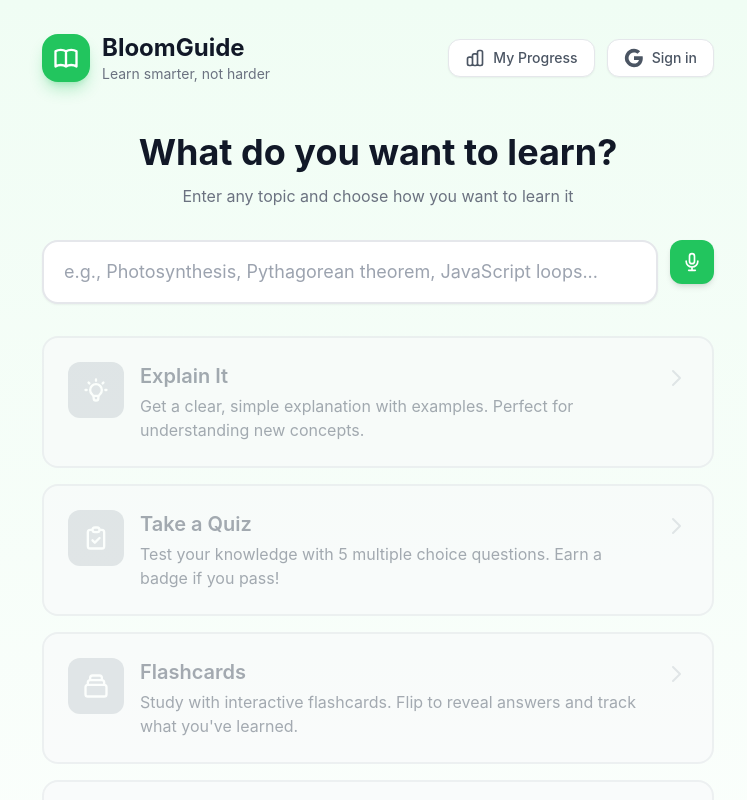
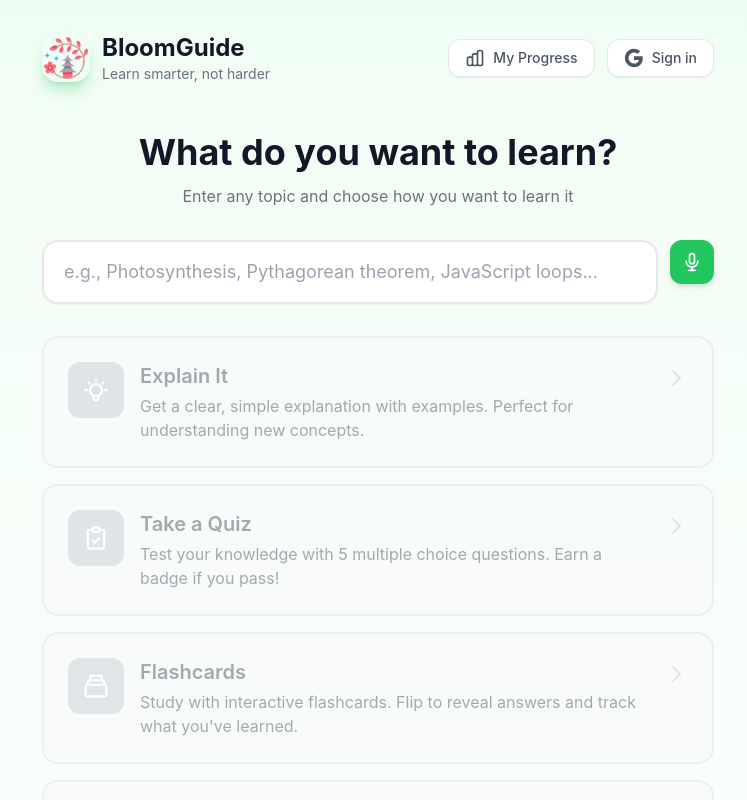
Before and after one commit to medss19/Bloom-guide, a Next.js app: page / in a window 1280 px wide. Shown: the top 800 px of the page, without its empty margins (262-1009 px from the left). Built offline with nearby package versions, Linux system fonts and the light colour scheme; no server answers.

Commit message:
modify readme and change icon

```diff
--- a/src/app/page.tsx
+++ b/src/app/page.tsx
@@ -124,11 +124,11 @@ export default function Home() {
       <header className="pt-8 pb-4 px-4">
         <div className="max-w-2xl mx-auto flex items-center justify-between">
           <div className="flex items-center gap-3">
-            <div className="w-12 h-12 bg-bloom-500 rounded-2xl flex items-center justify-center shadow-lg shadow-bloom-500/30">
-              <svg className="w-7 h-7 text-white" fill="none" stroke="currentColor" viewBox="0 0 24 24">
-                <path strokeLinecap="round" strokeLinejoin="round" strokeWidth={2} d="M12 6.253v13m0-13C10.832 5.477 9.246 5 7.5 5S4.168 5.477 3 6.253v13C4.168 18.477 5.754 18 7.5 18s3.332.477 4.5 1.253m0-13C13.168 5.477 14.754 5 16.5 5c1.747 0 3.332.477 4.5 1.253v13C19.832 18.477 18.247 18 16.5 18c-1.746 0-3.332.477-4.5 1.253" />
-              </svg>
-            </div>
+            <img
+              src="/icon.png"
+              alt="BloomGuide"
+              className="w-12 h-12 rounded-2xl shadow-lg shadow-bloom-500/30"
+            />
             <div>
               <h1 className="text-2xl font-bold text-gray-900">BloomGuide</h1>
               <p className="text-sm text-gray-500">Learn smarter, not harder</p>
```
Also changed, not shown: 1 other file (tests, documents, lock files or other folders).
